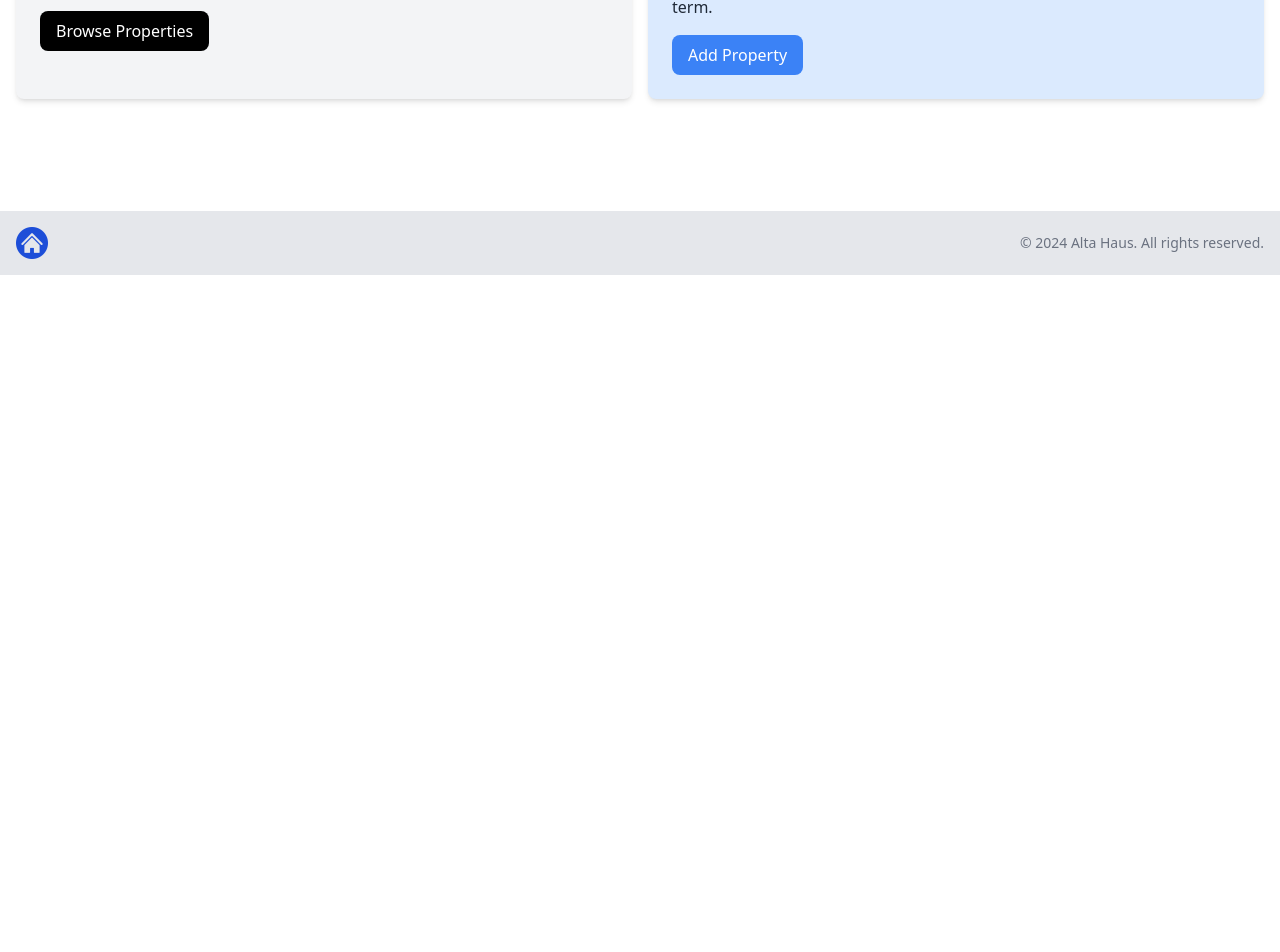
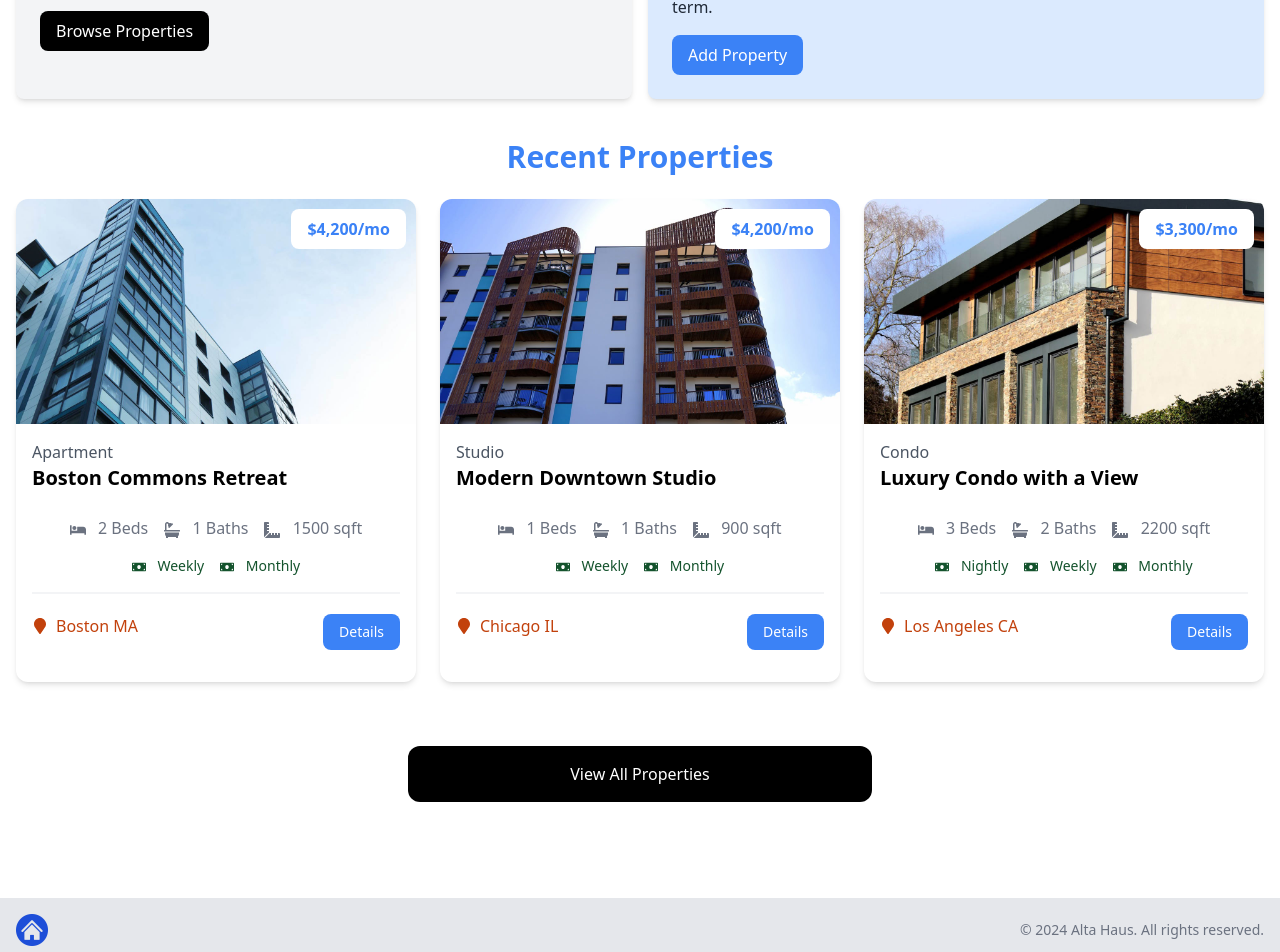
Before and after one commit to xaviguasch/alta-haus-app, a Next.js app: page / in a window 1280 px wide. Shown: the part 546-1498 px from the top of the page. Before the commit the page ends 821 px from the top, so only its background shows below. Built offline with nearby package versions, Linux system fonts and the light colour scheme.

Commit message:
added HomeProperties component with dynamic data wired

```diff
--- a/app/page.jsx
+++ b/app/page.jsx
@@ -1,11 +1,13 @@
 import Hero from '@/components/Hero'
 import InfoBoxes from '@/components/InfoBoxes'
+import HomeProperties from '@/components/HomeProperties'
 
 const HomePage = () => {
   return (
     <>
       <Hero />
       <InfoBoxes />
+      <HomeProperties />
     </>
   )
 }
--- /dev/null
+++ b/components/HomeProperties.jsx
@@ -0,0 +1,42 @@
+import PropertyCard from '@/components/PropertyCard'
+
+import Link from 'next/link'
+import properties from '@/properties.json'
+
+const HomeProperties = () => {
+  const recentProperties = properties
+    .sort(() => Math.random() - Math.random())
+    .slice(0, 3)
+
+  return (
+    <>
+      <section className='px-4 py-6'>
+        <div className='container-xl lg:container m-auto'>
+          <h2 className='text-3xl font-bold text-blue-500 mb-6 text-center'>
+            Recent Properties
+          </h2>
+          <div className='grid grid-cols-1 md:grid-cols-3 gap-6'>
+            {recentProperties.length === 0 ? (
+              <p>No Properties Found</p>
+            ) : (
+              recentProperties.map((property) => (
+                <PropertyCard key={property._id} property={property} />
+              ))
+            )}
+          </div>
+        </div>
+      </section>
+
+      <section className='m-auto max-w-lg my-10 px-6'>
+        <Link
+          href='/properties'
+          className='block bg-black text-white text-center py-4 px-6 rounded-xl hover:bg-gray-700'
+        >
+          View All Properties
+        </Link>
+      </section>
+    </>
+  )
+}
+
+export default HomeProperties
```
